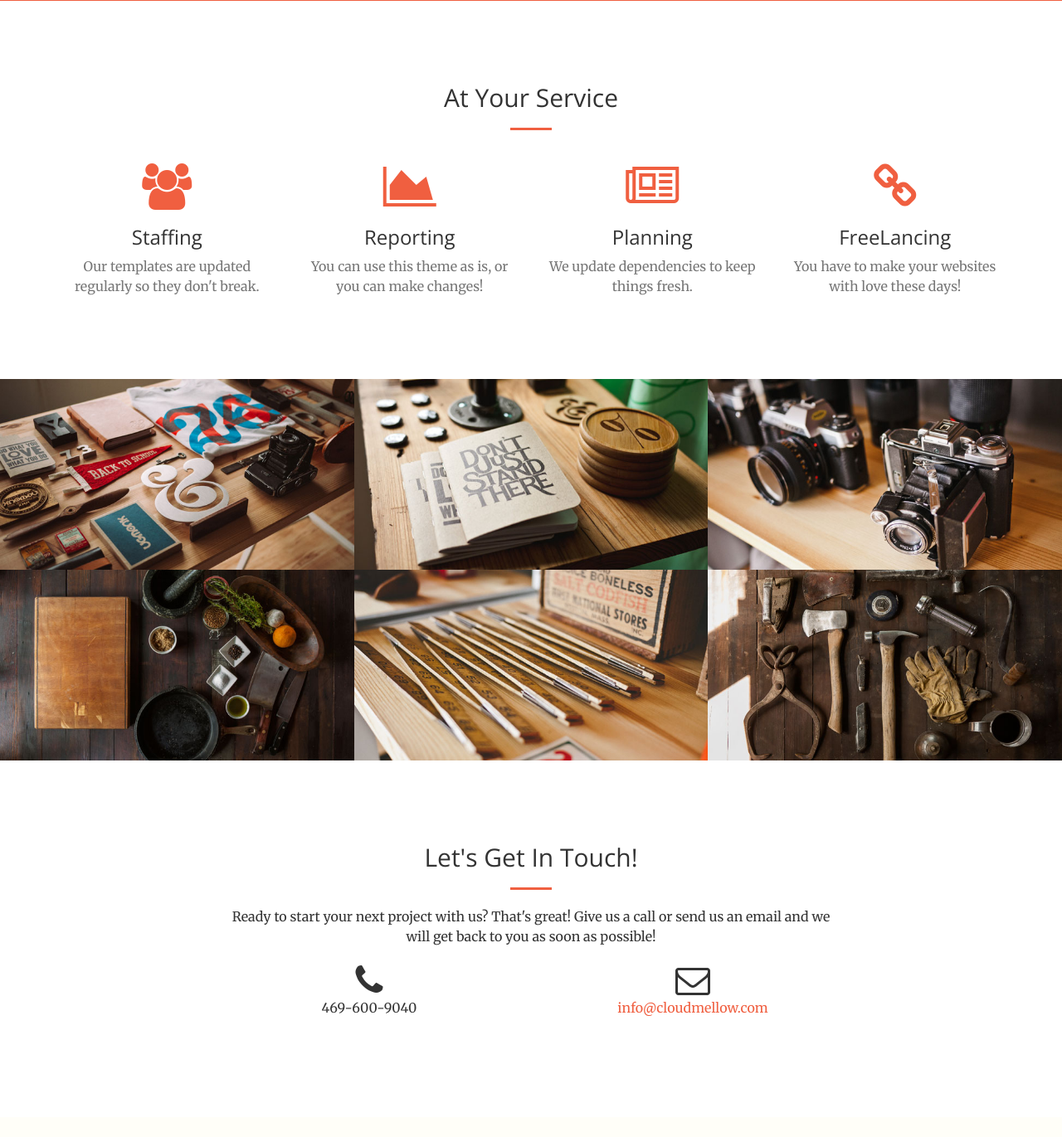
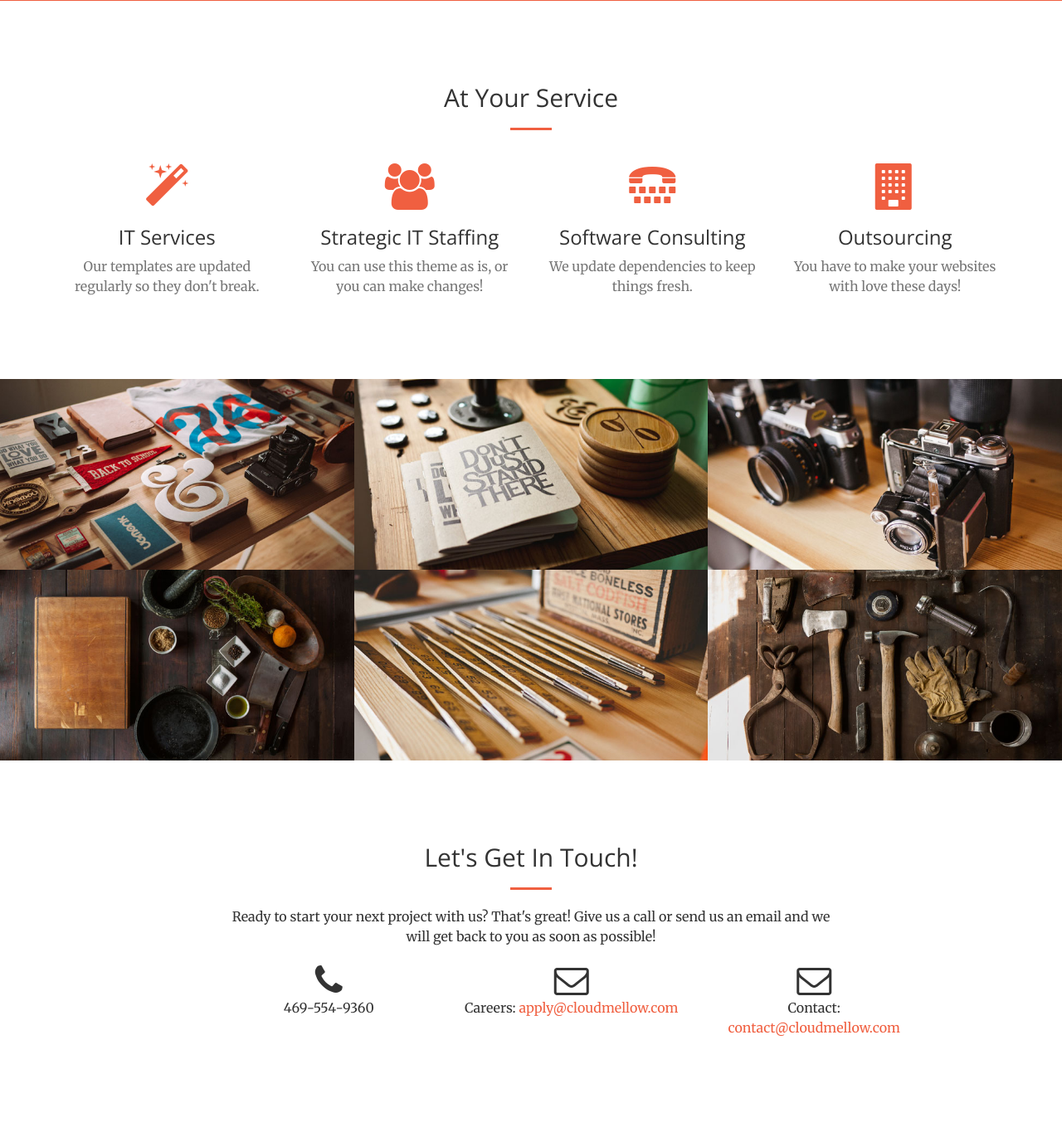
Before and after one commit to abhishekreddy1206/cloudmellow, a Django app: template cloudmellowsite/templates/index.html in a window 1280 px wide. Shown: the part 1401-2772 px from the top of the page at 83% size. Before the commit the page ends 2626 px from the top, so only its background shows below. Run offline with Django 3.2, Linux system fonts and the light colour scheme; the template is opened without the code that fills it, so the values that code supplies are empty; some libraries are stand-ins or nearby versions.

Commit message:
site changes

```diff
--- a/cloudmellowsite/static/cloudmellowsite/css/creative.css
+++ b/cloudmellowsite/static/cloudmellowsite/css/creative.css
@@ -128,7 +128,7 @@ aside {
     }
 
     .navbar-default .navbar-header .navbar-brand {
-        color: rgba(255,255,255,.7);
+        color: red;
     }
 
     .navbar-default .navbar-header .navbar-brand:hover,
@@ -138,7 +138,7 @@ aside {
 
     .navbar-default .nav > li>a,
     .navbar-default .nav>li>a:focus {
-        color: transparent;
+        color: red;
     }
 
     .navbar-default .nav > li>a:hover,
--- a/cloudmellowsite/templates/index.html
+++ b/cloudmellowsite/templates/index.html
@@ -75,7 +75,6 @@
     <header>
         <div class="header-content">
             <div class="header-content-inner">
-                <br /><br /><br /><br /><br /><br /><br /><br /><br /><br /><br /><br />
                 <a href="#about" class="btn btn-primary btn-xl page-scroll">Find Out More</a>
             </div>
         </div>
@@ -113,29 +112,29 @@
             <div class="row">
                 <div class="col-lg-3 col-md-6 text-center">
                     <div class="service-box">
-                        <i class="fa fa-4x fa-users wow bounceIn text-primary"></i>
-                        <h3>Staffing</h3>
+                        <i class="fa fa-4x fa-magic wow bounceIn text-primary"></i>
+                        <h3>IT Services</h3>
                         <p class="text-muted">Our templates are updated regularly so they don't break.</p>
                     </div>
                 </div>
                 <div class="col-lg-3 col-md-6 text-center">
                     <div class="service-box">
-                        <i class="fa fa-4x fa-area-chart wow bounceIn text-primary" data-wow-delay=".1s"></i>
-                        <h3>Reporting</h3>
+                        <i class="fa fa-4x fa-users wow bounceIn text-primary" data-wow-delay=".1s"></i>
+                        <h3>Strategic IT Staffing</h3>
                         <p class="text-muted">You can use this theme as is, or you can make changes!</p>
                     </div>
                 </div>
                 <div class="col-lg-3 col-md-6 text-center">
                     <div class="service-box">
-                        <i class="fa fa-4x fa-newspaper-o wow bounceIn text-primary" data-wow-delay=".2s"></i>
-                        <h3>Planning</h3>
+                        <i class="fa fa-4x fa-tty wow bounceIn text-primary" data-wow-delay=".2s"></i>
+                        <h3>Software Consulting</h3>
                         <p class="text-muted">We update dependencies to keep things fresh.</p>
                     </div>
                 </div>
                 <div class="col-lg-3 col-md-6 text-center">
                     <div class="service-box">
-                        <i class="fa fa-4x fa-link wow bounceIn text-primary" data-wow-delay=".3s"></i>
-                        <h3>FreeLancing</h3>
+                        <i class="fa fa-4x fa-building wow bounceIn text-primary" data-wow-delay=".3s"></i>
+                        <h3>Outsourcing</h3>
                         <p class="text-muted">You have to make your websites with love these days!</p>
                     </div>
                 </div>
@@ -152,7 +151,7 @@
                         <div class="portfolio-box-caption">
                             <div class="portfolio-box-caption-content">
                                 <div class="project-category text-faded">
-                                    Category
+                                    Telecommunication
                                 </div>
                                 <div class="project-name">
                                     Project Name
@@ -167,7 +166,7 @@
                         <div class="portfolio-box-caption">
                             <div class="portfolio-box-caption-content">
                                 <div class="project-category text-faded">
-                                    Category
+                                    Healthcare
                                 </div>
                                 <div class="project-name">
                                     Project Name
@@ -182,7 +181,7 @@
                         <div class="portfolio-box-caption">
                             <div class="portfolio-box-caption-content">
                                 <div class="project-category text-faded">
-                                    Category
+                                    Banking
                                 </div>
                                 <div class="project-name">
                                     Project Name
@@ -197,7 +196,7 @@
                         <div class="portfolio-box-caption">
                             <div class="portfolio-box-caption-content">
                                 <div class="project-category text-faded">
-                                    Category
+                                    IT
                                 </div>
                                 <div class="project-name">
                                     Project Name
@@ -212,7 +211,7 @@
                         <div class="portfolio-box-caption">
                             <div class="portfolio-box-caption-content">
                                 <div class="project-category text-faded">
-                                    Category
+                                    Finance
                                 </div>
                                 <div class="project-name">
                                     Project Name
@@ -227,7 +226,7 @@
                         <div class="portfolio-box-caption">
                             <div class="portfolio-box-caption-content">
                                 <div class="project-category text-faded">
-                                    Category
+                                    Automobile
                                 </div>
                                 <div class="project-name">
                                     Project Name
@@ -257,13 +256,17 @@
                     <hr class="primary">
                     <p>Ready to start your next project with us? That's great! Give us a call or send us an email and we will get back to you as soon as possible!</p>
                 </div>
-                <div class="col-lg-4 col-lg-offset-2 text-center">
+                <div class="col-lg-3 col-lg-offset-2 text-center">
                     <i class="fa fa-phone fa-3x wow bounceIn"></i>
-                    <p>469-600-9040</p>
+                    <p>469-554-9360</p>
                 </div>
-                <div class="col-lg-4 text-center">
+                <div class="col-lg-3 text-center">
                     <i class="fa fa-envelope-o fa-3x wow bounceIn" data-wow-delay=".1s"></i>
-                    <p><a href="mailto:info@cloudmellow.com">info@cloudmellow.com</a></p>
+                    <p>Careers: <a href="mailto:apply@cloudmellow.com">apply@cloudmellow.com</a></p>
+                </div>
+                <div class="col-lg-3 text-center">
+                    <i class="fa fa-envelope-o fa-3x wow bounceIn" data-wow-delay=".1s"></i>
+                    <p>Contact: <a href="mailto:contact@cloudmellow.com">contact@cloudmellow.com</a></p>
                 </div>
             </div>
         </div>
--- a/static/cloudmellowsite/css/creative.css
+++ b/static/cloudmellowsite/css/creative.css
@@ -128,7 +128,7 @@ aside {
     }
 
     .navbar-default .navbar-header .navbar-brand {
-        color: rgba(255,255,255,.7);
+        color: red;
     }
 
     .navbar-default .navbar-header .navbar-brand:hover,
@@ -138,7 +138,7 @@ aside {
 
     .navbar-default .nav > li>a,
     .navbar-default .nav>li>a:focus {
-        color: transparent;
+        color: red;
     }
 
     .navbar-default .nav > li>a:hover,
```
Also changed, not shown: cloudmellowsite/static/cloudmellowsite/img/header.jpg, cloudmellowsite/static/cloudmellowsite/img/header3.jpg (added), static/cloudmellowsite/img/header3.jpg (added), 7 other files.
